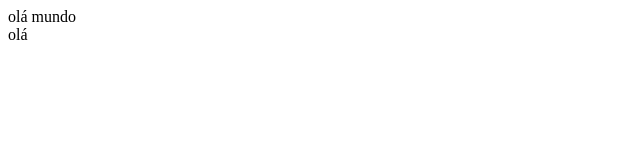
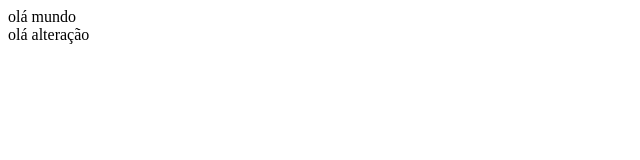
Before and after one commit to mwribeir-dev/AulaPratica, a plain HTML site: page index.html in a window 1280 px wide. Shown: the full height of the page, 0-640 px from the left. Drawn offline with Linux system fonts and the light colour scheme.

Commit message:
feature: exemploFetch

```diff
--- a/index.html
+++ b/index.html
@@ -7,6 +7,6 @@
   </head>
   <body>
     olá mundo
-    <div>olá</div>
+    <div>olá alteração</div>
   </body>
 </html>
```
